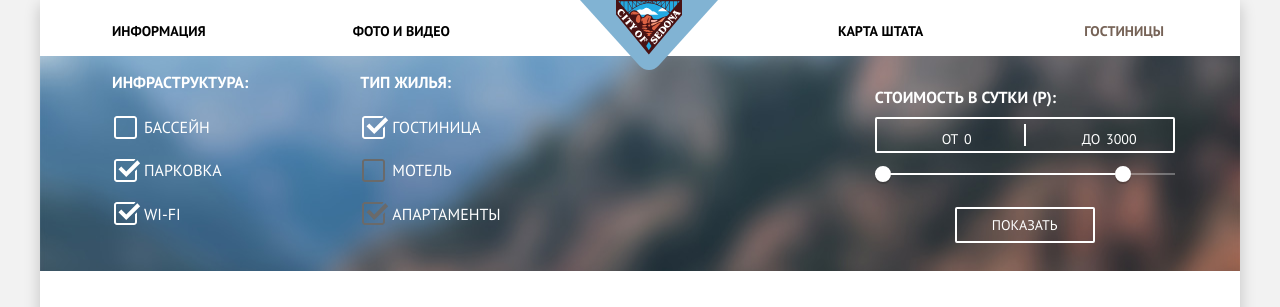
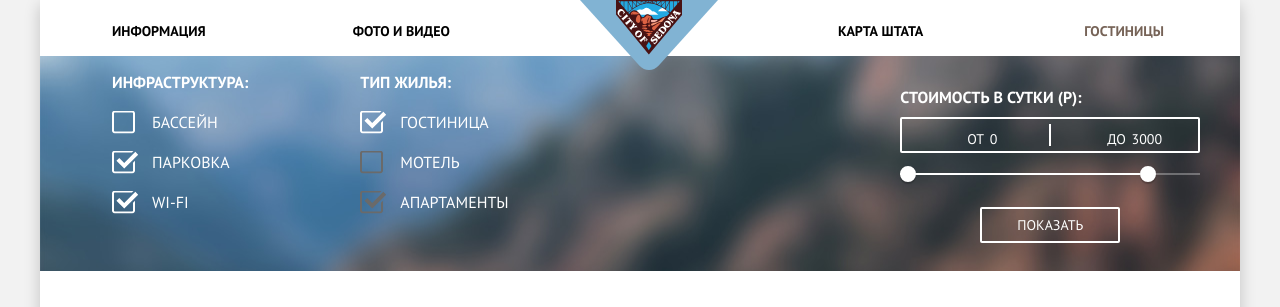
Before and after one commit to mouxez/1025673-sedona-25, a plain HTML site: page hotels.html in a window 1280 px wide. Shown: the top 307 px of the page. Drawn offline with Linux system fonts and the light colour scheme.

Commit message:
checkbox revision

```diff
--- a/css/style.css
+++ b/css/style.css
@@ -932,43 +932,62 @@ input[type='number']::-webkit-inner-spin-button {
 .housing-type {
   margin-left: 112px;
 }
+.check {
+  display: block;
+  position: relative;
+  margin-right: 0.6em;
+  font-weight: 400;
+  line-height: 1.5;
+  color: #ffffff;
+}
+
+.check-box {
+  display: inline-block;
+  padding: 0.5em 0.5em 0.5em 2.5em;
+}
+
+.check-input:disabled ~ .field-checkbox__name-text {
+  cursor: not-allowed;
+}
+
+.check-input:focus ~ .check-box:before {
+
+  outline: 2px solid #0433ff;;
+  outline-offset: 0.15em;
+}
+
+.check-input:disabled ~ .check-box:before {
+  background-image: url("../img/checkbox-off-dis.svg");
+}
+
+.check-input:checked:disabled ~ .check-box:before {
+  background-image: url("../img/checkbox-on-dis.svg");
+}
+
 .check-input {
   position: absolute;
-  width: 1px;
-  height: 1px;
-  overflow: hidden;
-  clip: rect(0 0 0 0);
-}
-.check {
-  display: block;
-  color: #ffffff;
-  padding-left: 2em;
-  display: flex;
-  margin-top: 25px;
-  align-items: center;
-}
-.check-box {
-  position: absolute;
-  background-image: url("/img/checkbox-off.svg");
-  width: 27px;
-  height: 23px;
-  background-repeat: no-repeat;
-  background-position: left;
-  margin-left: -30px;
-}
-.check-input:checked + .check-box {
-  background-image: url("/img/checkbox-on.svg")
+  top: 0.7em;
+  left: 0;
+  margin: 0;
+  padding: 0;
+  transform: translateY(-50%);
+  opacity: 0;
 }
 
-.check-input:focus + .check-box {
-  box-shadow: 0px 0px 3px 2px #0433ff;
+.check-box::before {
+  content: '';
+  position: absolute;
+  top: 50%;
+  left: 0;
+  width: 23px;
+  height: 23px;
+  background-image: url("../img/checkbox-off.svg");
+  background-repeat: no-repeat;
+  background-size: 100%;
+  transform: translateY(-50%);
 }
-.check-input:checked + .check-box {
-  background-image: url("/img/checkbox-on.svg")
+
+.check-input:checked ~ .check-box::before {
+  width: 27px;
+  background-image: url("../img/checkbox-on.svg");
 }
-.check-input:checked:disabled + .check-box {
-  background-image: url("/img/checkbox-on-dis.svg")
-}
-.check-input:disabled + .check-box {
-  background-image: url("/img/checkbox-off-dis.svg")
-}
--- a/hotels.html
+++ b/hotels.html
@@ -36,18 +36,18 @@
           <h3 class="filter-heading">Инфраструктура:</h3>
 
           <label class="check">
-            <input class="check-input" type="checkbox" name="pool" value="pool">Бассейн
-            <span class="check-box"></span>
+            <input class="check-input" type="checkbox" name="pool" value="pool">
+            <span class="check-box">Бассейн</span>
           </label>
 
           <label class="check">
-            <input class="check-input" type="checkbox" name="parking" value="parking" checked>Парковка
-            <span class="check-box"></span>
+            <input class="check-input" type="checkbox" name="parking" value="parking" checked>
+            <span class="check-box">Парковка</span>
           </label>
 
           <label class="check">
-            <input class="check-input" type="checkbox" name="Wi-Fi" value="Wi-Fi" checked>Wi-Fi
-            <span class="check-box"></span>
+            <input class="check-input" type="checkbox" name="Wi-Fi" value="Wi-Fi" checked>
+            <span class="check-box">Wi-Fi</span>
           </label>
 
         </div>
@@ -55,18 +55,18 @@
         <div class="housing-type">
           <h3 class="filter-heading">Тип жилья:</h3>
           <label class="check">
-            <input class="check-input" type="checkbox" name="pool" value="pool" checked>Гостиница
-            <span class="check-box"></span>
+            <input class="check-input" type="checkbox" name="pool" value="pool" checked>
+            <span class="check-box">Гостиница</span>
           </label>
 
           <label class="check">
-            <input class="check-input" type="checkbox" name="parking" value="parking" disabled>Мотель
-            <span class="check-box"></span>
+            <input class="check-input" type="checkbox" name="parking" value="parking" disabled>
+            <span class="check-box">Мотель</span>
           </label>
 
           <label class="check">
-            <input class="check-input" type="checkbox" name="Wi-Fi" value="Wi-Fi" checked disabled>Апартаменты
-            <span class="check-box"></span>
+            <input class="check-input" type="checkbox" name="Wi-Fi" value="Wi-Fi" checked disabled>
+            <span class="check-box">Апартаменты</span>
           </label>
 
         </div>
```
